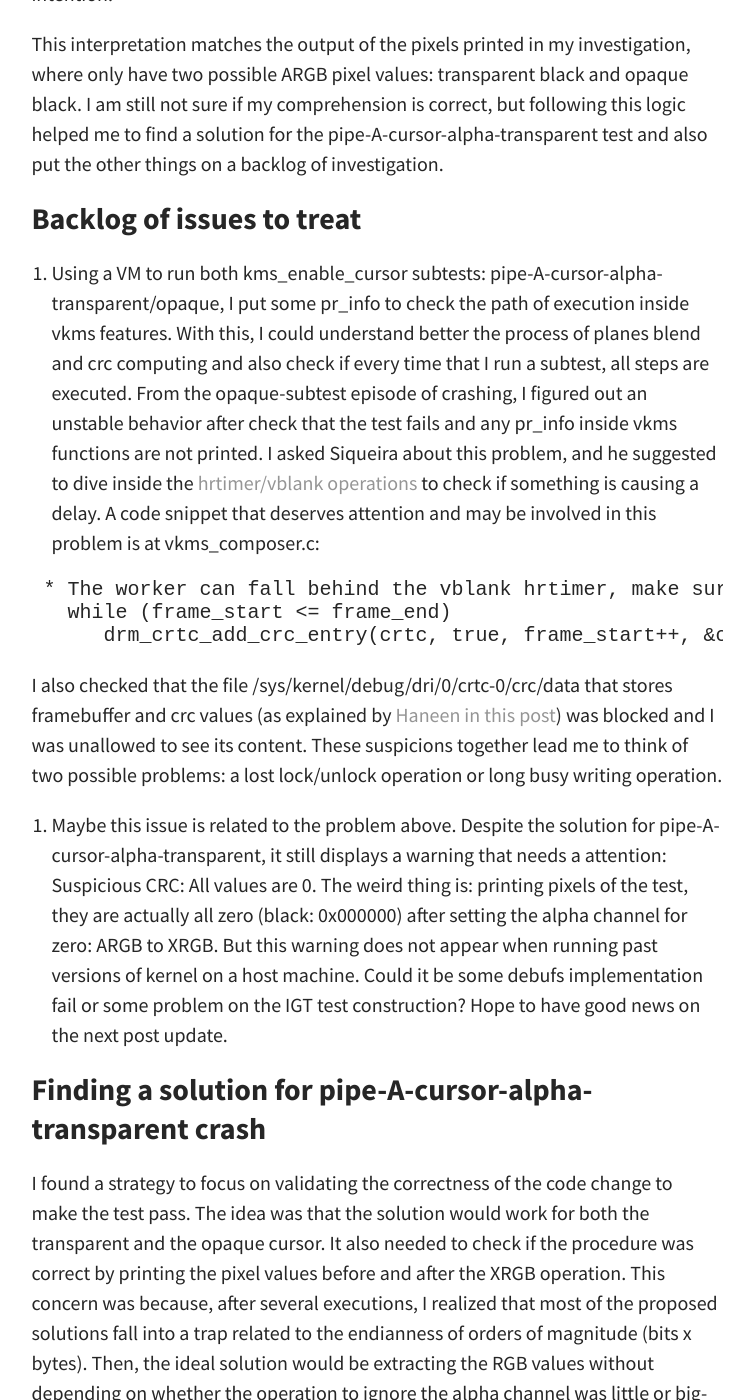
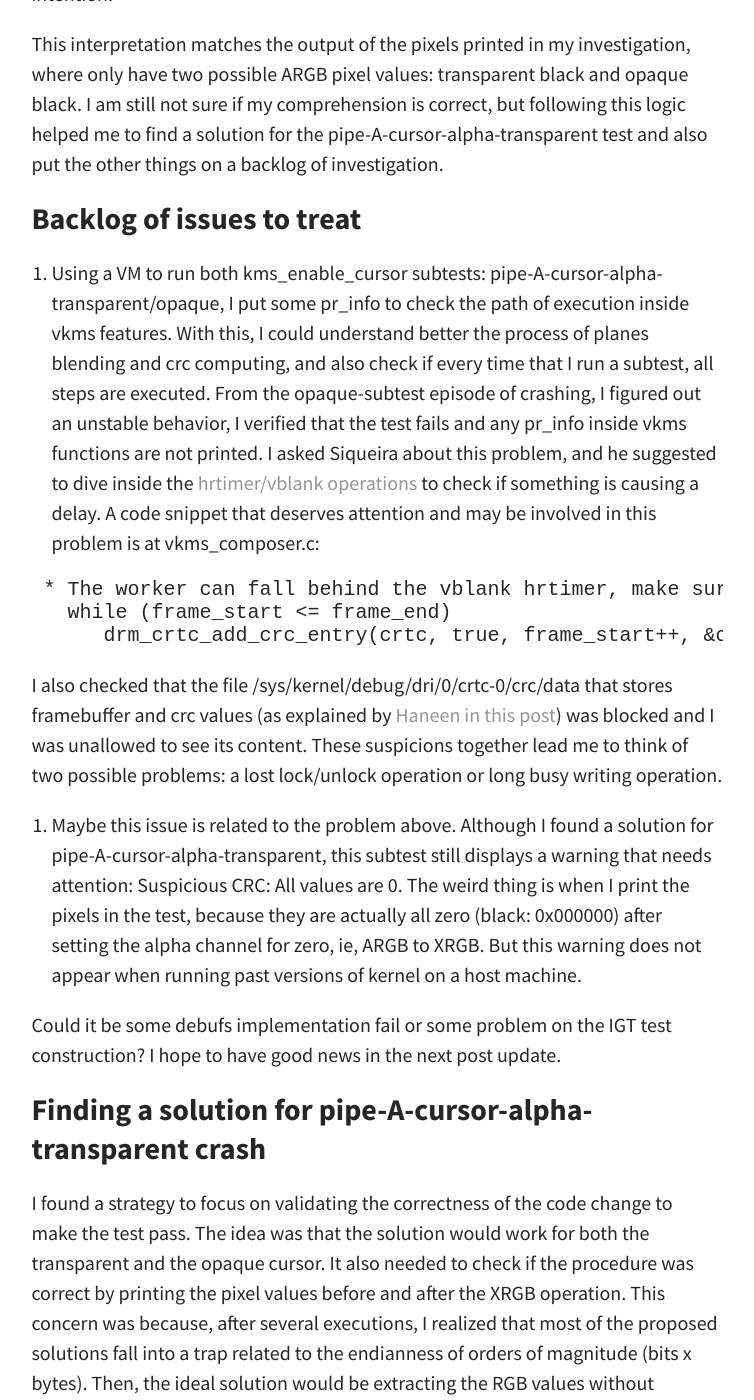
Before and after one commit to melissawen/melissawen.github.io, a Jekyll site: the page built from _posts/2020-03-21-a-tangle-issues.md, in a window 1280 px wide and 1400 px high, scrolled down 1539 px. Shown: the whole window, without its empty margins (263-1017 px from the left). Built offline with Jekyll 4.4.1, drawn with Linux system fonts in a browser that asks for light colours.

Commit message:
Update 2020-03-21-a-tangle-issues.md

````diff
--- a/_posts/2020-03-21-a-tangle-issues.md
+++ b/_posts/2020-03-21-a-tangle-issues.md
@@ -62,13 +62,13 @@ put the other things on a backlog of investigation.
 1. Using a VM to run both kms\_enable\_cursor subtests:
    pipe-A-cursor-alpha-transparent/opaque, I put some pr\_info to check the path
 of execution inside vkms features. With this, I could understand better the
-process of planes blend and crc computing and also check if every time that I
+process of planes blending and crc computing, and also check if every time that I
 run a subtest, all steps are executed. From the opaque-subtest episode of
-crashing, I figured out an unstable behavior after check that the test fails
-and any pr\_info inside vkms functions are not printed.  I asked Siqueira about
+crashing, I figured out an unstable behavior, I verified that the test fails
+and any pr\_info inside vkms functions are not printed. I asked Siqueira about
 this problem, and he suggested to dive inside the [hrtimer/vblank
 operations](https://siqueira.tech/report/add-infrastructure-for-vblank-and-page-flip-events-simulated-via-hrtimer-in-vkms/)
-to check if something is causing a delay.  A code snippet that deserves
+to check if something is causing a delay. A code snippet that deserves
 attention and may be involved in this problem is at vkms\_composer.c:
 
 ``` /*
@@ -84,14 +84,15 @@ post](http://haneensa.github.io/2018/09/09/CRC/)) was blocked and I was
 unallowed to see its content. These suspicions together lead me to think of two
 possible problems: a lost lock/unlock operation or long busy writing operation.
 
-2. Maybe this issue is related to the problem above. Despite the solution for
-pipe-A-cursor-alpha-transparent, it still displays a warning that needs a
-attention: Suspicious CRC: All values are 0. The weird thing is: printing
-pixels of the test, they are actually all zero (black: 0x000000) after setting
-the alpha channel for zero: ARGB to XRGB. But this warning does not appear when
-running past versions of kernel on a host machine. Could it be some debufs
-implementation fail or some problem on the IGT test construction? Hope to have
-good news on the next post update.
+2. Maybe this issue is related to the problem above. Although I found a solution
+for pipe-A-cursor-alpha-transparent, this subtest still displays a warning that
+needs attention: Suspicious CRC: All values are 0. The weird thing is when I
+print the pixels in the test, because they are actually all zero (black: 0x000000)
+after setting the alpha channel for zero, ie, ARGB to XRGB. But this warning does
+not appear when running past versions of kernel on a host machine.
+
+Could it be some debufs implementation fail or some problem on the IGT test
+construction? I hope to have good news in the next post update.
 
 ### Finding a solution for pipe-A-cursor-alpha-transparent crash
 
````
